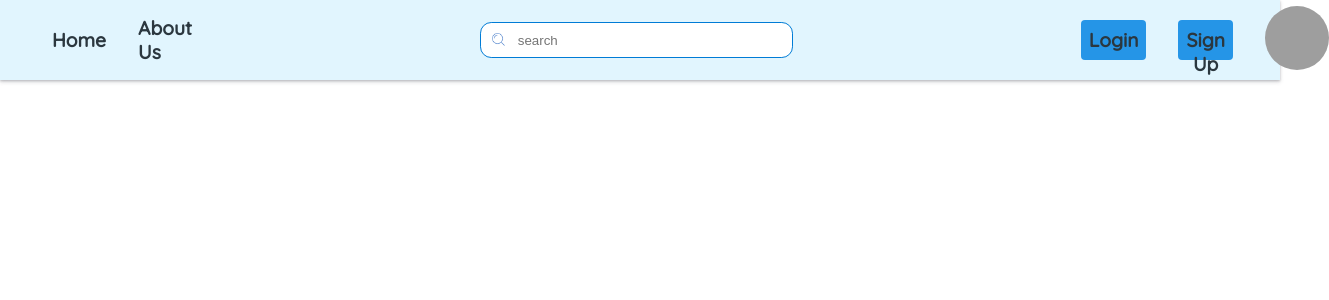
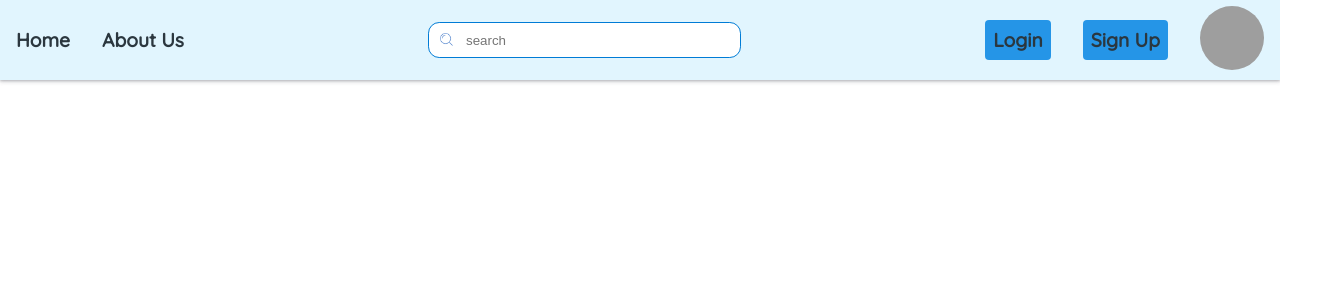
Before and after one commit to TheAmazingPeleg/FoodDelivery, a React (Create React App) app in the folder frontend/: page / in a window 1280 px wide. Shown: the top 300 px of the page, 1329 px wide, since content can reach past the window. Built offline with nearby package versions, Linux system fonts and the light colour scheme; grey boxes are pictures that could not be loaded.

Commit message:
updated navbar.jsx and the navbar styling

```diff
--- a/frontend/src/Components/Navbar/Navbar.jsx
+++ b/frontend/src/Components/Navbar/Navbar.jsx
@@ -3,7 +3,6 @@ import './Navbar.styling.css';
 
 function Navbar({ children }) {
   return (
-    <nav className="navbar">
     <ol className="navbar-list">
 
       <li className="navbar-left">
@@ -28,7 +27,6 @@ function Navbar({ children }) {
       </li>
 
     </ol>
-    </nav>
   );
 }
 export default Navbar;
--- a/frontend/src/Components/Navbar/Navbar.styling.css
+++ b/frontend/src/Components/Navbar/Navbar.styling.css
@@ -1,15 +1,5 @@
 @import url('https://fonts.googleapis.com/css2?family=Quicksand:wght@500&display=swap');
 @import url('../../GenericColors.css');
-
-.navbar {
-    display: flex;
-    align-items: center;
-    justify-content: space-between;
-    min-height: 5rem;
-    width: 100%;
-    background-color: var(--Navbar-background-color);
-    box-shadow: 0px 2px 4px #5a5b6a3d, 0px 1px 2px #3a3a443d;
-}
 
 .navbar-list > li > * {
     color: var(--Navbar-text-color);
@@ -20,11 +10,14 @@
     display: flex;
     flex-direction: row;
     align-items: center;
-    align-items: center;
     list-style-type: none;
     margin: 0;
-    padding: 0;
-    padding-left: 3.25rem;
+    padding-left: 1rem;
+    padding-right: 1rem;
+    min-height: 5rem;
+    background-color: var(--Navbar-background-color);
+    box-shadow: 0px 2px 4px #5a5b6a3d, 0px 1px 2px #3a3a443d;
+    justify-content: space-between;
 }
 
 .navbar-list-item-anchor {
@@ -45,15 +38,13 @@
     gap: 2rem;
 }
 
-.navbar-middle {
+/* .navbar-middle {
     display: flex;
     flex-grow: 1;
     flex-direction: row;
     align-items: center;
     justify-content: center;
-    padding-left: 18rem;
-    padding-right: 18rem;
-}
+} */
 
 .navbar-right {
     display: flex;
```
Lines whose indentation alone changed are shown as unchanged.
